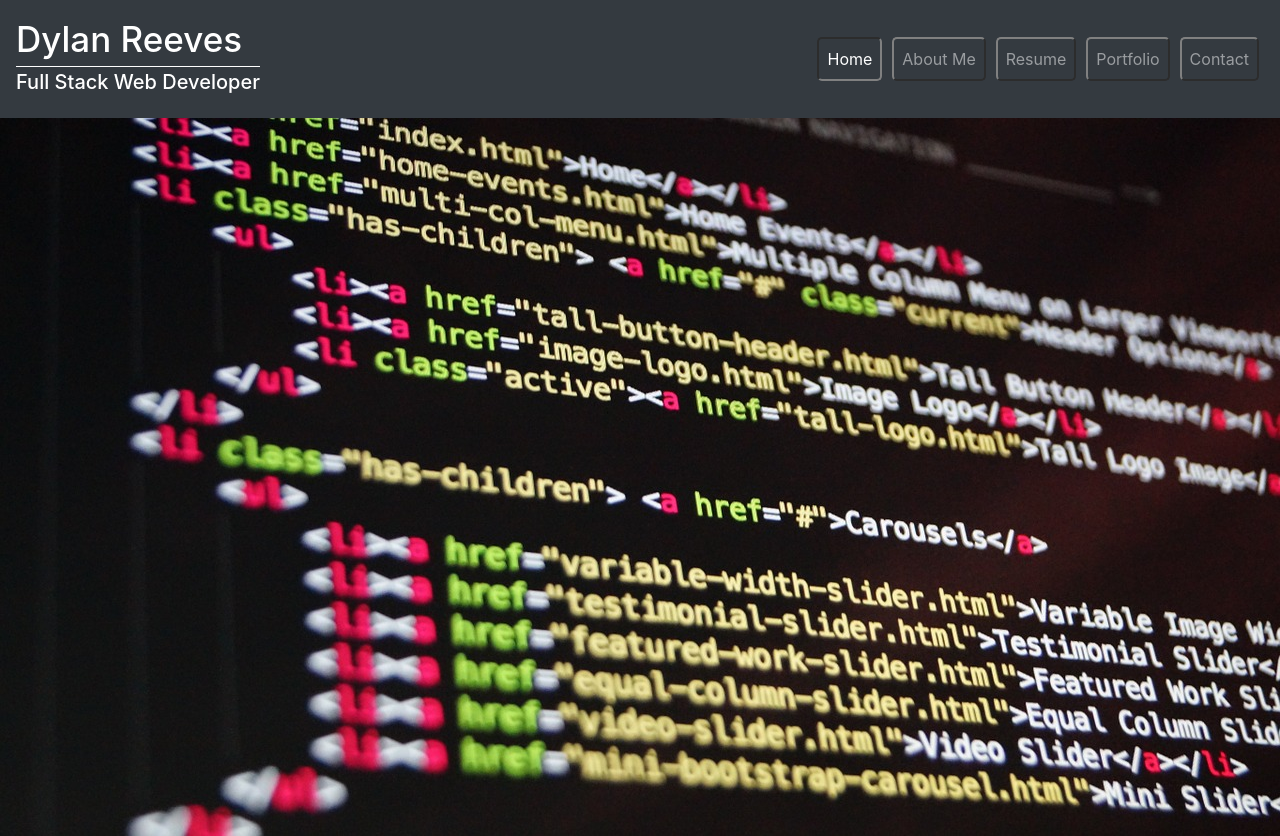
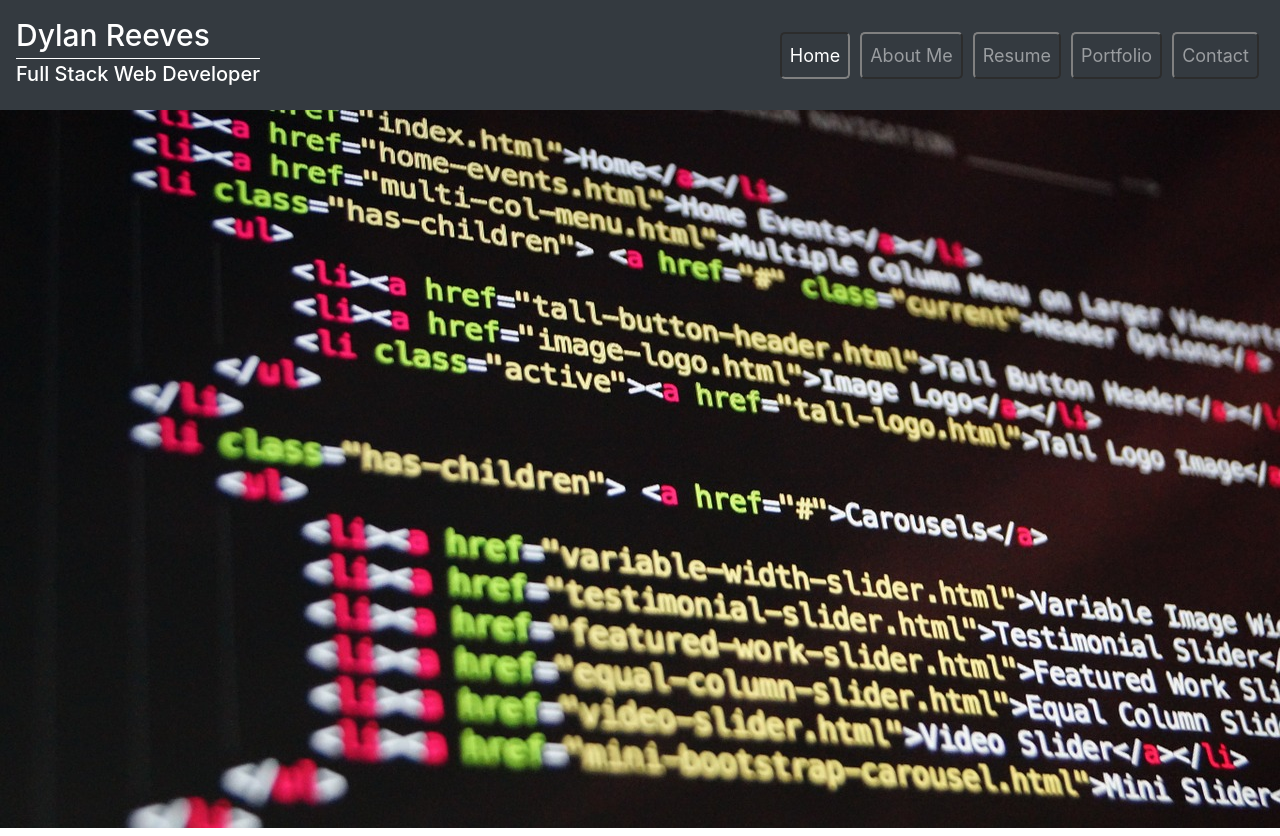
Before and after one commit to Dylanr57/Portfolio, a React (Create React App) app: page / in a window 1280 px wide. Built offline with nearby package versions, Linux system fonts and the light colour scheme.

Commit message:
header style changes

```diff
--- a/src/assets/css/style.css
+++ b/src/assets/css/style.css
@@ -21,7 +21,7 @@
 }
 #headerName{
     margin: auto;
-    font-size: 35px;
+    font-size: 30px;
 }
 #headerTitle{
     margin: auto;
@@ -35,6 +35,7 @@
     margin: 10px;
 }
 .nav-link{
+    font-size: 18px;
     border: outset 2px grey;
     border-radius: 5px;
     margin: 0 5px;
```
